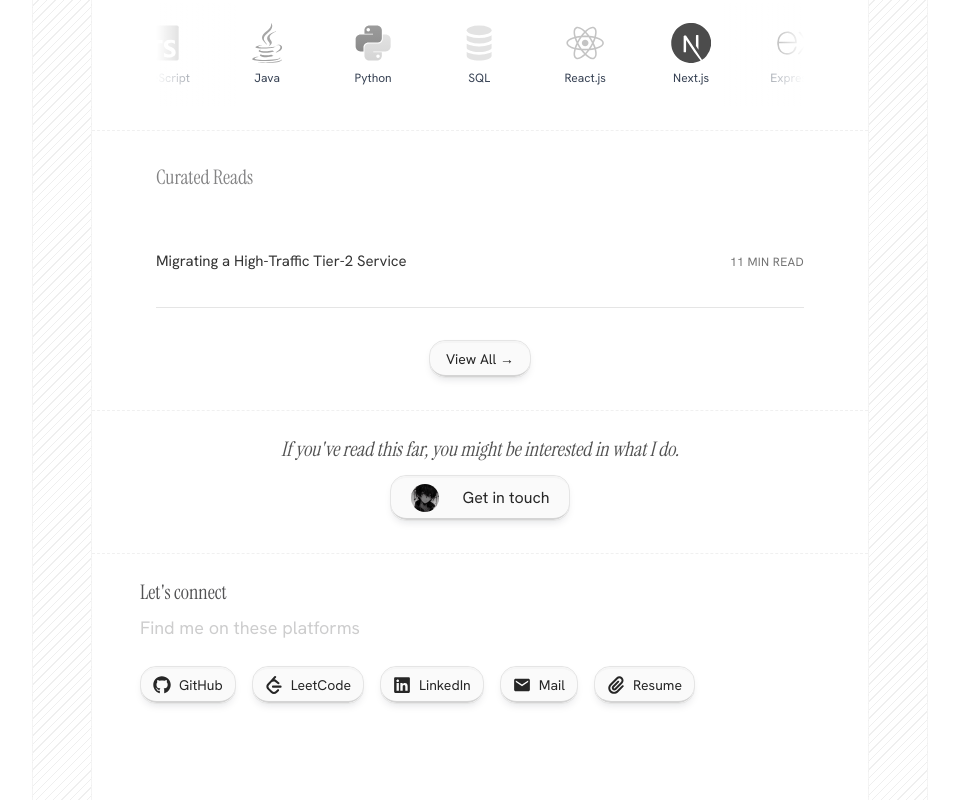
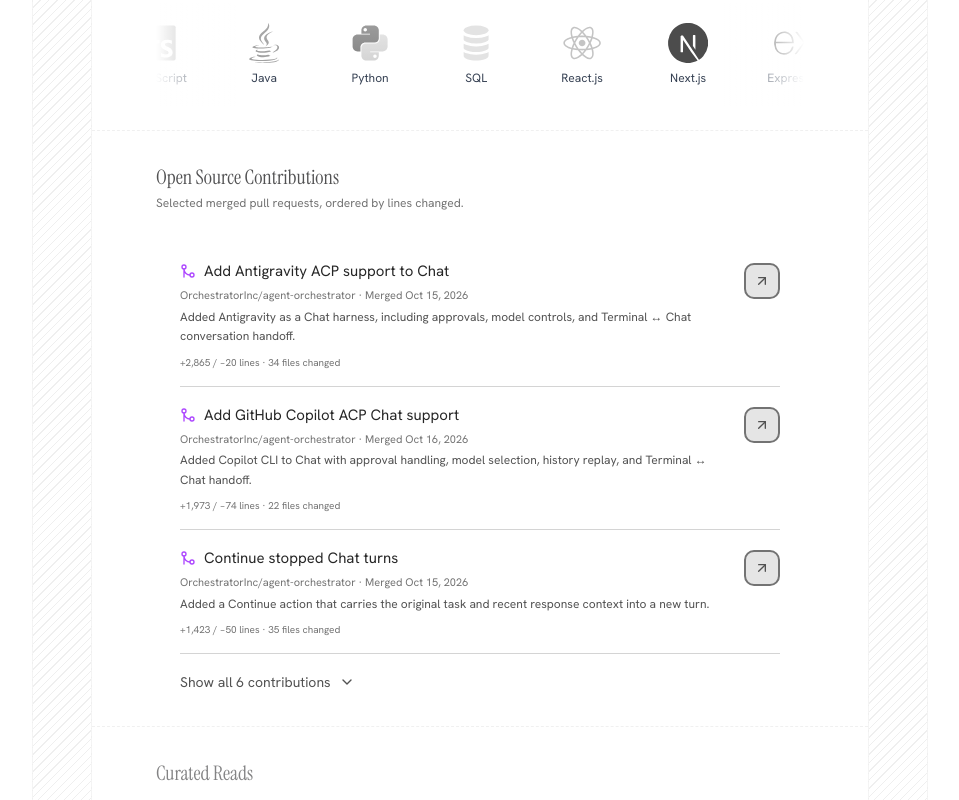
Before and after one commit to Meraj-08/portfolio, a Next.js app: page / in a window 1280 px wide. Shown: the part 1940-2740 px from the top of the page, without its empty margins (160-1119 px from the left). Built offline with nearby package versions, Linux system fonts and the light colour scheme; no server answers.

Commit message:
feat(portfolio): showcase merged open-source contributions

```diff
--- a/src/components/ContributionCard.tsx
+++ b/src/components/ContributionCard.tsx
@@ -1,147 +1,151 @@
 'use client'
 
-import React, { useState, useEffect } from 'react'
-import Link from 'next/link'
-import { motion } from 'framer-motion'
+import { useState } from 'react'
 import { ArrowUpRight, ChevronDown, ChevronUp, GitMerge } from 'lucide-react'
-import { fallbackContributions } from '@/lib/github'
-import { Tooltip, TooltipTrigger, TooltipContent } from '@/components/ui/tooltip'
 
 interface Contribution {
   title: string
   description: string
   repository: string
   link: string
-  date: string
-  type?: 'feature' | 'fix' | 'perf' | 'docs' | 'refactor' | 'test' | 'chore'
-  state?: 'open' | 'closed' | 'merged'
+  mergedAt: string
+  additions: number
+  deletions: number
+  changedFiles: number
 }
 
+// Curated merged PRs, sorted by total lines changed (additions + deletions).
+// Keep these details static so the section renders without a GitHub token and
+// remains available when GitHub's API is rate limited.
+const contributions: Contribution[] = [
+  {
+    title: 'Add Antigravity ACP support to Chat',
+    description: 'Added Antigravity as a Chat harness, including approvals, model controls, and Terminal ↔ Chat conversation handoff.',
+    repository: 'OrchestratorInc/agent-orchestrator',
+    link: 'https://github.com/OrchestratorInc/agent-orchestrator/pull/6600',
+    mergedAt: 'Oct 15, 2026',
+    additions: 2865,
+    deletions: 20,
+    changedFiles: 34,
+  },
+  {
+    title: 'Add GitHub Copilot ACP Chat support',
+    description: 'Added Copilot CLI to Chat with approval handling, model selection, history replay, and Terminal ↔ Chat handoff.',
+    repository: 'OrchestratorInc/agent-orchestrator',
+    link: 'https://github.com/OrchestratorInc/agent-orchestrator/pull/6662',
+    mergedAt: 'Oct 16, 2026',
+    additions: 1973,
+    deletions: 74,
+    changedFiles: 22,
+  },
+  {
+    title: 'Continue stopped Chat turns',
+    description: 'Added a Continue action that carries the original task and recent response context into a new turn.',
+    repository: 'OrchestratorInc/agent-orchestrator',
+    link: 'https://github.com/OrchestratorInc/agent-orchestrator/pull/6328',
+    mergedAt: 'Oct 15, 2026',
+    additions: 1423,
+    deletions: 50,
+    changedFiles: 35,
+  },
+  {
+    title: 'Ask about selected lines in Chat',
+    description: 'Added a selection action for asking Chat about code or diff lines directly from the file viewer.',
+    repository: 'OrchestratorInc/agent-orchestrator',
+    link: 'https://github.com/OrchestratorInc/agent-orchestrator/pull/6277',
+    mergedAt: 'Oct 7, 2026',
+    additions: 1190,
+    deletions: 2,
+    changedFiles: 27,
+  },
+  {
+    title: 'Add AeroLeads plugin integration',
+    description: 'Added a LinkedIn profile details integration with API-key authentication, validation, and error handling.',
+    repository: 'corsairdev/corsair',
+    link: 'https://github.com/corsairdev/corsair/pull/729',
+    mergedAt: 'Aug 21, 2026',
+    additions: 1124,
+    deletions: 0,
+    changedFiles: 17,
+  },
+  {
+    title: 'Remember file display mode across sessions',
+    description: 'Preserved a file tab’s selected preview mode when navigating between sessions and returning.',
+    repository: 'OrchestratorInc/agent-orchestrator',
+    link: 'https://github.com/OrchestratorInc/agent-orchestrator/pull/5997',
+    mergedAt: 'Oct 3, 2026',
+    additions: 358,
+    deletions: 17,
+    changedFiles: 10,
+  },
+]
 
+function formatNumber(value: number) {
+  return new Intl.NumberFormat('en-US').format(value)
+}
 
 export default function OpenSourceContributionsCard() {
   const [showAll, setShowAll] = useState(false)
-  const [contributions, setContributions] = useState<Contribution[]>(fallbackContributions)
-  const [loading, setLoading] = useState(true)
-
-  useEffect(() => {
-    const loadContributions = async () => {
-      try {
-        setLoading(true)
-
-        const response = await fetch('/api/github-contributions?username=KartikLabhshetwar&limit=50')
-        const data = await response.json()
-
-        if (data.success && data.contributions.length > 0) {
-          setContributions(data.contributions)
-        }
-      } catch (error) {
-        console.error('Failed to load GitHub contributions:', error)
-      } finally {
-        setLoading(false)
-      }
-    }
-
-    loadContributions()
-  }, [])
-
   const displayedContributions = showAll ? contributions : contributions.slice(0, 3)
 
   return (
-    <motion.div
-      initial={{ opacity: 0, y: 20 }}
-      animate={{ opacity: 1, y: 0 }}
-      transition={{ duration: 0.6 }}
-      className="rounded-lg bg-white dark:bg-zinc-900 p-3 sm:p-6"
-    >
-      {loading ? (
-        <div className="space-y-4">
-          {[1, 2, 3].map((i) => (
-            <div key={i} className="animate-pulse">
-              <div className="flex items-start justify-between gap-4">
-                <div className="flex-1 min-w-0">
-                  <div className="flex items-center gap-3 mb-2">
-                    <div className="h-4 bg-neutral-200 dark:bg-neutral-700 rounded w-3/4"></div>
-                    <div className="h-3 bg-neutral-200 dark:bg-neutral-700 rounded w-12"></div>
-                  </div>
-                  <div className="h-3 bg-neutral-200 dark:bg-neutral-700 rounded w-full mb-2"></div>
-                  <div className="h-3 bg-neutral-200 dark:bg-neutral-700 rounded w-2/3"></div>
+    <div className="rounded-lg bg-white p-3 dark:bg-zinc-900 sm:p-6">
+      <div className="space-y-4">
+        {displayedContributions.map((contribution, index) => (
+          <div key={contribution.link}>
+            <div className="flex items-start justify-between gap-4">
+              <div className="min-w-0 flex-1">
+                <div className="mb-1 flex flex-wrap items-center gap-x-2 gap-y-1">
+                  <GitMerge aria-hidden="true" className="size-4 shrink-0 text-purple-500 dark:text-purple-400" />
+                  <h3 className="text-sm font-medium leading-6 text-black/85 dark:text-white/85 sm:text-[15px]">
+                    {contribution.title}
+                  </h3>
                 </div>
-                <div className="w-8 h-8 bg-neutral-200 dark:bg-neutral-700 rounded"></div>
-              </div>
-              {i < 3 && <div className="mt-4 border-b border-neutral-300 dark:border-[#2E2E2E]" />}
-            </div>
-          ))}
-        </div>
-      ) : (
-        <div className="space-y-4 group">
-          {displayedContributions.map((contribution, index) => (
-          <motion.div
-            key={contribution.title}
-            initial={{ opacity: 0, x: -20 }}
-            animate={{ opacity: 1, x: 0 }}
-            transition={{ duration: 0.4, delay: index * 0.1 }}
-            className="group/item transition-opacity duration-300 group-has-hover:opacity-40 group-has-hover:group-hover/item:opacity-100"
-          >
-            <div className="flex items-start justify-between gap-4">
-              <div className="flex-1 min-w-0">
-                <div className="flex flex-wrap items-center gap-2 sm:gap-3 mb-2">
-                  {contribution.state === 'merged' && (
-                    <GitMerge className="w-4 h-4 text-purple-500 dark:text-purple-400 shrink-0 transition-opacity duration-300 group-has-hover:opacity-40 group-has-hover:group-hover/item:opacity-100" />
-                  )}
-                  <h4 className="text-sm sm:text-[15px] leading-6 sm:leading-7 text-black/80 group-has-hover:text-black/40 group-has-hover:group-hover/item:text-black dark:text-white/80 dark:group-has-hover:text-white/40 dark:group-has-hover:group-hover/item:text-white font-medium transition-colors duration-300">
-                    {contribution.title}
-                  </h4>
-                  <span className="text-[10px] sm:text-xs text-neutral-500 dark:text-neutral-400 shrink-0 group-has-hover:text-neutral-400 dark:group-has-hover:text-neutral-500 group-has-hover:group-hover/item:text-neutral-500 dark:group-has-hover:group-hover/item:text-neutral-400 transition-colors duration-300">{contribution.date}</span>
-                </div>
-
-                <p className="text-xs text-neutral-600 dark:text-neutral-400 group-has-hover:text-neutral-400 dark:group-has-hover:text-neutral-500 group-has-hover:group-hover/item:text-neutral-600 dark:group-has-hover:group-hover/item:text-neutral-400 leading-relaxed transition-colors duration-300">
+                <p className="mb-1 text-[11px] text-neutral-500 dark:text-neutral-400">
+                  {contribution.repository} <span aria-hidden="true">·</span> Merged {contribution.mergedAt}
+                </p>
+                <p className="text-xs leading-relaxed text-neutral-600 dark:text-neutral-400">
                   {contribution.description}
                 </p>
+                <p className="mt-2 text-[10px] text-neutral-500 dark:text-neutral-500">
+                  +{formatNumber(contribution.additions)} / −{formatNumber(contribution.deletions)} lines
+                  <span aria-hidden="true"> · </span>{contribution.changedFiles} files changed
+                </p>
               </div>
+              <a
+                href={contribution.link}
+                target="_blank"
+                rel="noopener noreferrer"
+                aria-label={`View ${contribution.title} on GitHub`}
+                className="mt-1 shrink-0 rounded-lg border-2 border-neutral-500 bg-neutral-200 p-2 transition-colors hover:bg-neutral-300 dark:border-neutral-500 dark:bg-neutral-800 dark:hover:bg-neutral-700"
+              >
+                <ArrowUpRight aria-hidden="true" className="size-4 text-neutral-600 dark:text-neutral-300" />
+              </a>
+            </div>
+            {index < displayedContributions.length - 1 ? (
+              <div className="mt-4 border-b border-neutral-300 dark:border-[#2E2E2E]" />
+            ) : null}
+          </div>
+        ))}
+      </div>
 
-              <Tooltip>
-                <TooltipTrigger asChild>
-                  <Link
-                    href={contribution.link}
-                    target="_blank"
-                    rel="noopener noreferrer"
-                    className="shrink-0 p-2 rounded-lg bg-neutral-200 border-2 border-neutral-500 dark:bg-neutral-800 dark:border-neutral-500 transition-all duration-300 group-has-hover:opacity-40 group-has-hover:group-hover/item:opacity-100"
-                  >
-                    <ArrowUpRight className="w-4 h-4 text-neutral-600 dark:text-neutral-400" />
-                  </Link>
-                </TooltipTrigger>
-                <TooltipContent>
-                  View contribution
-                </TooltipContent>
-              </Tooltip>
-            </div>
-
-            {index < displayedContributions.length - 1 && (
-              <div className="mt-4 border-b border-neutral-300 dark:border-[#2E2E2E] transition-opacity duration-300 group-has-hover:opacity-40 group-has-hover:group-hover/item:opacity-100" />
-            )}
-          </motion.div>
-          ))}
-        </div>
-      )}
-
-
-      {/* Show More/Less Toggle */}
-      {!loading && contributions.length > 3 && (
-        <div className="mt-4 pt-4 border-t border-neutral-300 dark:border-[#2E2E2E]">
+      {contributions.length > 3 ? (
+        <div className="mt-4 border-t border-neutral-300 pt-4 dark:border-[#2E2E2E]">
           <button
+            type="button"
             onClick={() => setShowAll(!showAll)}
-            className="inline-flex items-center gap-2 text-sm text-neutral-600 dark:text-neutral-400 hover:text-neutral-800 dark:hover:text-neutral-200 transition-colors duration-200 group"
+            className="group inline-flex items-center gap-2 text-sm text-neutral-600 transition-colors hover:text-neutral-800 dark:text-neutral-400 dark:hover:text-neutral-200"
+            aria-expanded={showAll}
           >
             <span>{showAll ? 'Show less' : `Show all ${contributions.length} contributions`}</span>
             {showAll ? (
-              <ChevronUp className="w-4 h-4 group-hover:-translate-y-0.5 transition-transform duration-200" />
+              <ChevronUp aria-hidden="true" className="size-4 transition-transform group-hover:-translate-y-0.5" />
             ) : (
-              <ChevronDown className="w-4 h-4 group-hover:translate-y-0.5 transition-transform duration-200" />
+              <ChevronDown aria-hidden="true" className="size-4 transition-transform group-hover:translate-y-0.5" />
             )}
           </button>
         </div>
-      )}
-    </motion.div>
+      ) : null}
+    </div>
   )
 }
--- a/src/components/HomeContent.tsx
+++ b/src/components/HomeContent.tsx
@@ -19,9 +19,6 @@ import { projects } from '@/data/projects'
 import { MasonryProjectCard } from './MasonryProjectCard'
 import { blogs } from '@/data/blogs'
 import { BlogCard } from './BlogCard'
-import { sponsors } from '@/data/sponsors'
-import SponsorShowcase from './SponsorShowcase'
-import SponsorButton from './SponsorButton'
 import NeumorphButton from './NeumorphButton'
 // import SpotifyPlayer from './SpotifyPlayer'
 
@@ -196,6 +193,23 @@ export default function NewHeroSection() {
                 <SectionBorder className="mt-0 pt-0" />
               </Reveal>
 
+              {/* Open Source Contributions */}
+              <Reveal delay={0.1}>
+                <div className="sm:px-12 py-2">
+                  <div className="px-4 mb-4 sm:mb-6 mt-4 sm:mt-6">
+                    <h2 className="text-base sm:text-xl opacity-70 font-[family-name:var(--font-instrument-serif)]">Open Source Contributions</h2>
+                    <p className="mt-1 text-xs text-neutral-500 dark:text-neutral-400">Selected merged pull requests, ordered by lines changed.</p>
+                  </div>
+                  <div className="px-4">
+                    <OpenSourceContributionsCard />
+                  </div>
+                </div>
+              </Reveal>
+
+              <Reveal delay={0.05}>
+                <SectionBorder className="mt-0 pt-0" />
+              </Reveal>
+
               {/* Thoughts Section */}
               <Reveal delay={0.1}>
                 <div className="sm:px-12 py-2">
@@ -225,22 +239,6 @@ export default function NewHeroSection() {
               <Reveal delay={0.05}>
                 <SectionBorder className="mt-0 pt-0" />
               </Reveal>
-
-              {/* Open Source Contributions Section */}
-              {/* <Reveal delay={0.1}>
-                <div className="sm:px-12 mt-4">
-                  <h2 className="text-base font-[family-name:var(--font-instrument-serif)] sm:text-xl opacity-40 mt-4 sm:mt-8 sm:ml-5 leading-relaxed -tracking-[0.01em] mb-4 px-4">
-                    Open Source Contributions <span className="opacity-20">●</span> {new Date().toLocaleDateString('en-US', { day: 'numeric', month: 'long', year: 'numeric' })}
-                  </h2>
-                  <div className="px-4">
-                    <OpenSourceContributionsCard />
-                  </div>
-                </div>
-              </Reveal>
-
-              <Reveal delay={0.05}>
-                <SectionBorder className="mt-4 pt-0" />
-              </Reveal> */}
 
               {/* call to action*/}
               <Reveal delay={0.1}>
```
